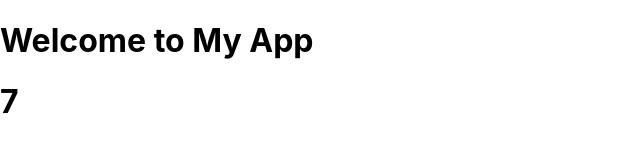
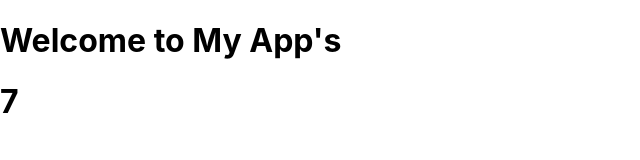
Before and after one commit to NicolaPisani/react, a React (Create React App) app in the folder hello/: page / in a window 1280 px wide. Shown: the top 160 px of the page, without its empty margins (0-640 px from the left). Built offline with nearby package versions, Linux system fonts and the light colour scheme.

Commit message:
component-lifecycle-componentDidMount

```diff
--- a/hello/src/App.js
+++ b/hello/src/App.js
@@ -5,7 +5,7 @@
   render() {
     return (
       <div>
-        <h1>Welcome to My App</h1>
+        <h1>Welcome to My App's</h1>
         <Counter/>
       </div>
     );
```
